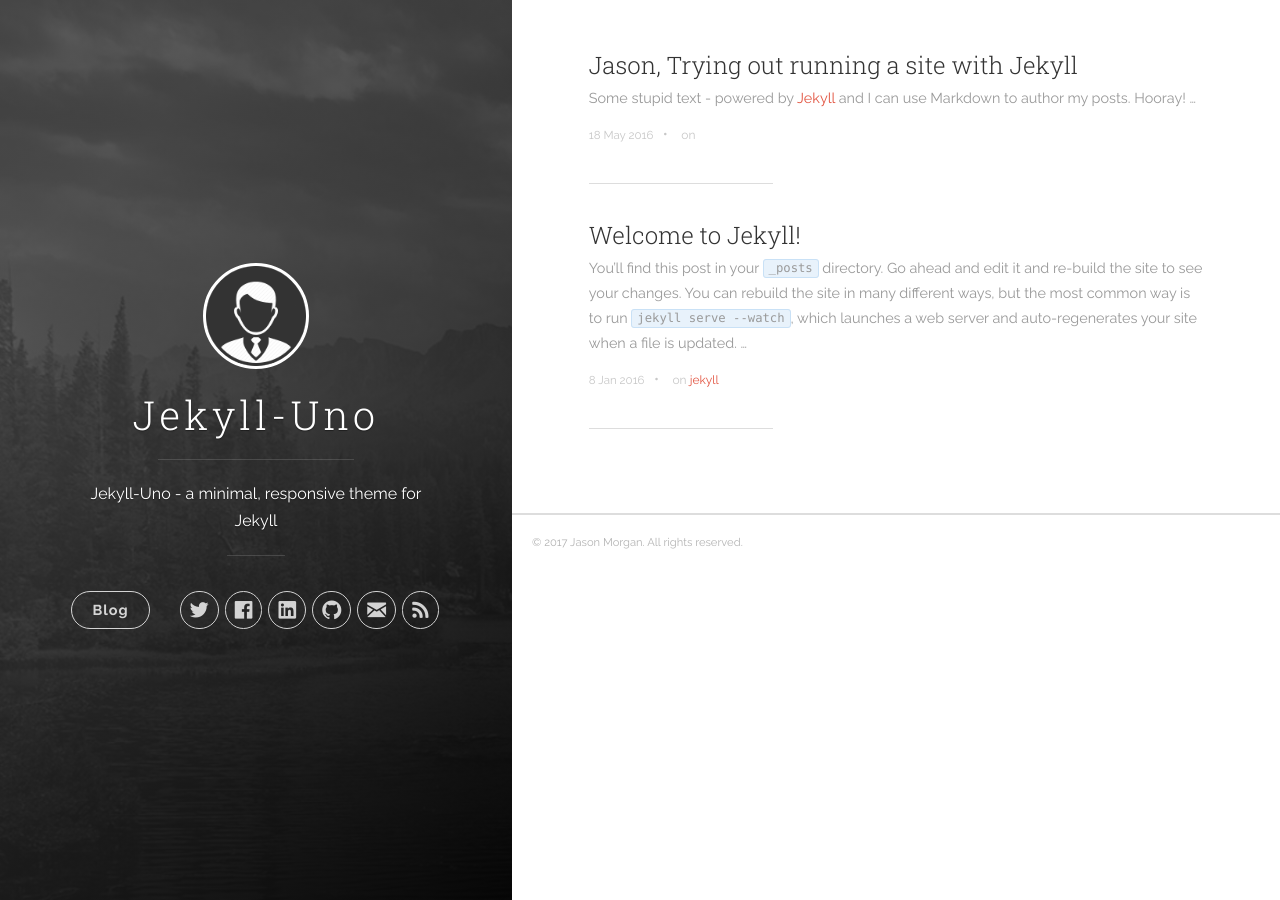
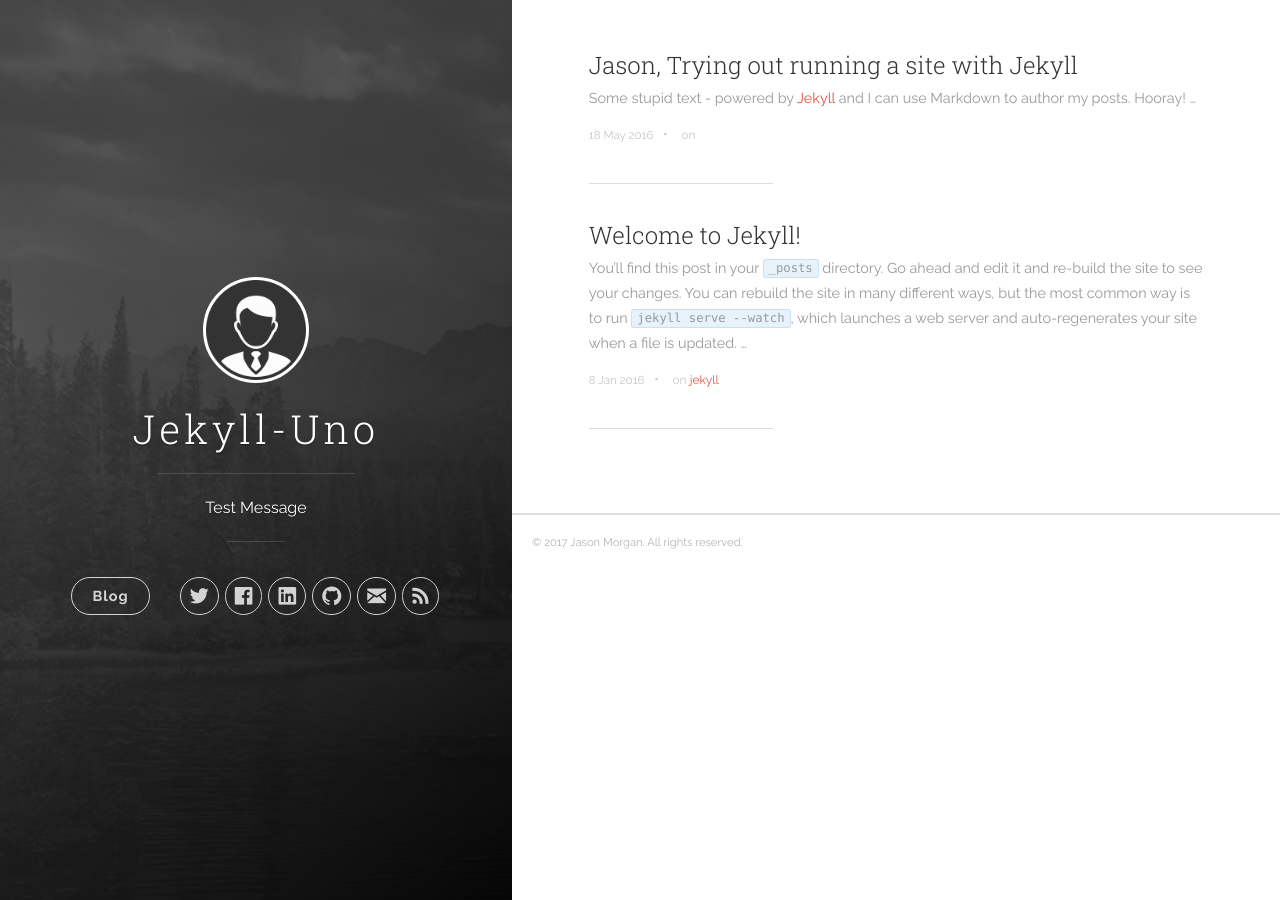
Before and after one commit to JasonMorgan/JasonMorgan.github.io, a Jekyll site: the page built from index.html, in a window 1280 px wide. Built offline with Jekyll 4.4.1, drawn with Linux system fonts in a browser that asks for light colours; nearby versions of some CDN libraries; the list of posts is cut into pages by our own code.

```diff
--- a/_config.yml
+++ b/_config.yml
@@ -1,6 +1,6 @@
 # Site settings
 title: Jekyll-Uno
-description: 'Jekyll-Uno - a minimal, responsive theme for Jekyll'
+description: 'Test Message'
 url: 'https://jasonmorgan.github.io'
 baseurl: '/'
 enforce_ssl: 'jasonmorgan.github.io'
```
